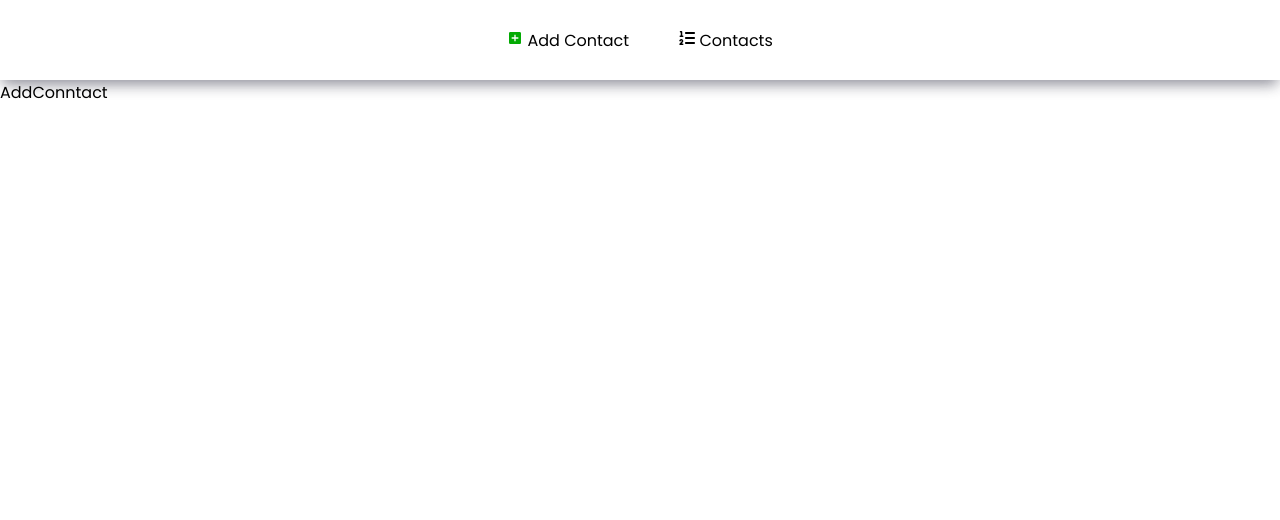
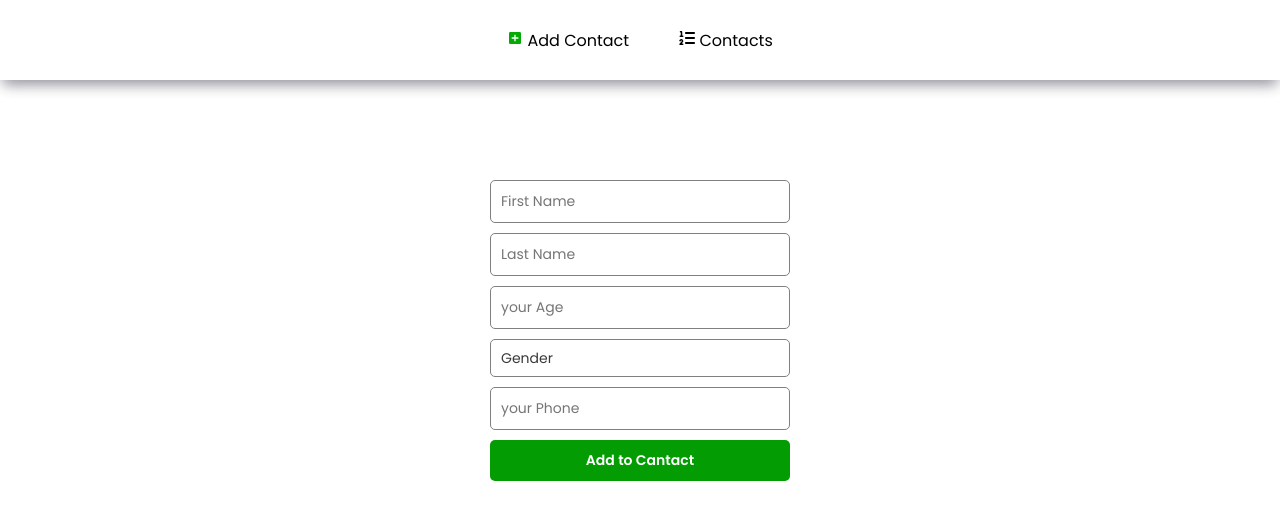
Before and after one commit to OmidProgramm/contact-list-nextjs, a Next.js app: page /contacts/add in a window 1280 px wide. Shown: the top 520 px of the page. Built offline with nearby package versions, Linux system fonts and the light colour scheme.

Commit message:
feat(front): implement add-Page styles

```diff
--- a/pages/contacts/add.js
+++ b/pages/contacts/add.js
@@ -1,8 +1,24 @@
 import React from 'react'
+import styles from '../../styles/addContact.module.css'
 
 const AddConntact = () => {
   return (
-    <div>AddConntact</div>
+    <>
+      <div className={styles.container}>
+        <form>
+          <input type="text" name='firstName' placeholder='First Name'/>
+          <input type="text" name='lastName' placeholder='Last Name'/>
+          <input type="number" name='age' placeholder='your Age'/>
+          <select name="gender" id="">
+            <option value="" selected hidden disabled>Gender</option>
+            <option value="male">Male</option>
+            <option value="female">Female</option>
+          </select>
+          <input type="text" name='phone' placeholder='your Phone'/>
+          <button>Add to Cantact</button>
+        </form>
+      </div>
+    </>
   )
 }
 
--- /dev/null
+++ b/styles/addContact.module.css
@@ -0,0 +1,31 @@
+.container{
+    margin-top: 100px;
+    display: flex;
+    justify-content: center;
+    align-items: center;
+}
+.container form{
+    width: 300px;
+    display: flex;
+    flex-direction: column;
+    row-gap: 10px;
+    color: rgb(57,57,57);
+    font-size: 14px;
+}
+.container input, .container select, .container button{
+    all: unset;
+    border-radius: 5px;
+    padding: 10px;
+}
+.container input{
+    border: 1px solid gray;
+}
+.container select{
+    border: 1px solid gray;
+}
+.container button{
+    text-align: center;
+    background-color: rgb(3,157,3);
+    font-weight: 600;
+    color: white;
+}
```
